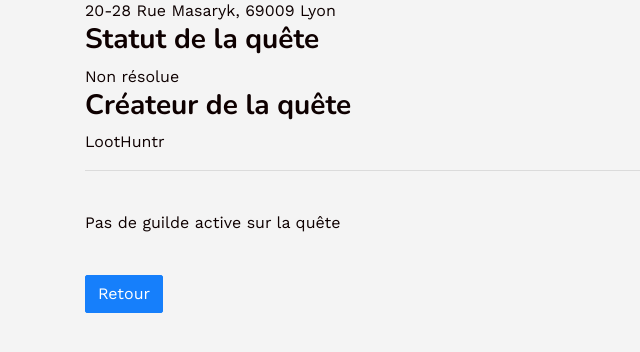
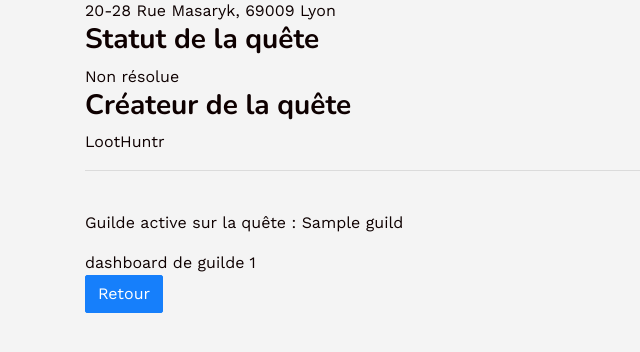
Before and after one commit to Elisztomania/loothuntr, a Rails app: page /quests/1 in a window 1280 px wide. Shown: the part 270-622 px from the top of the page, without its empty margins (0-640 px from the left). Run offline with Rails 7, Linux system fonts and the light colour scheme; data comes from the database, SQL or seed files in the repository; tables that the repository leaves empty hold one stand-in row (values such as "Sample post"); style sheets or scripts are compiled from the project's sources; parts of the project's set-up code (start-up, migrations or seed data) failed here and were passed over; some libraries are stand-ins or nearby versions.

Commit message:
creator dans model

```diff
--- a/app/controllers/guilds_controller.rb
+++ b/app/controllers/guilds_controller.rb
@@ -14,8 +14,6 @@
   def create
     @guild = Guild.new(guild_params)
     @guild.creator = current_user
-    @member = Member.new(guild_id: @guild.id, user_id: current_user, accepted: true, cover_letter: "c'est moi qui l'ait fait")
-    @member.save
     @guild.quest_id = params[:quest_id]
     if @guild.save
       redirect_to guild_path(@guild)
--- a/app/models/guild.rb
+++ b/app/models/guild.rb
@@ -5,4 +5,10 @@
 
   validates :name, presence: true, uniqueness: true
   validates :description, presence: true
+
+  after_create :create_membership_for_creator
+
+  def create_membership_for_creator
+    Member.create(guild: self, user: creator, accepted: true, cover_letter: "c'est moi qui l'ait fait")
+  end
 end
--- a/app/views/quests/show.html.erb
+++ b/app/views/quests/show.html.erb
@@ -17,7 +17,7 @@
 
 <hr>
 <br>
-  <% if @quest.guild != nil && @quest.creator == current_user %>
+  <% if @quest.guild != nil && @quest.creator == current_user || current_user == @members %>
     <p>Guilde active sur la quête : <%= @quest.guild.name %></p>
     dashboard de guilde
     <% @quest.guild.members.each do |member| %>
```
